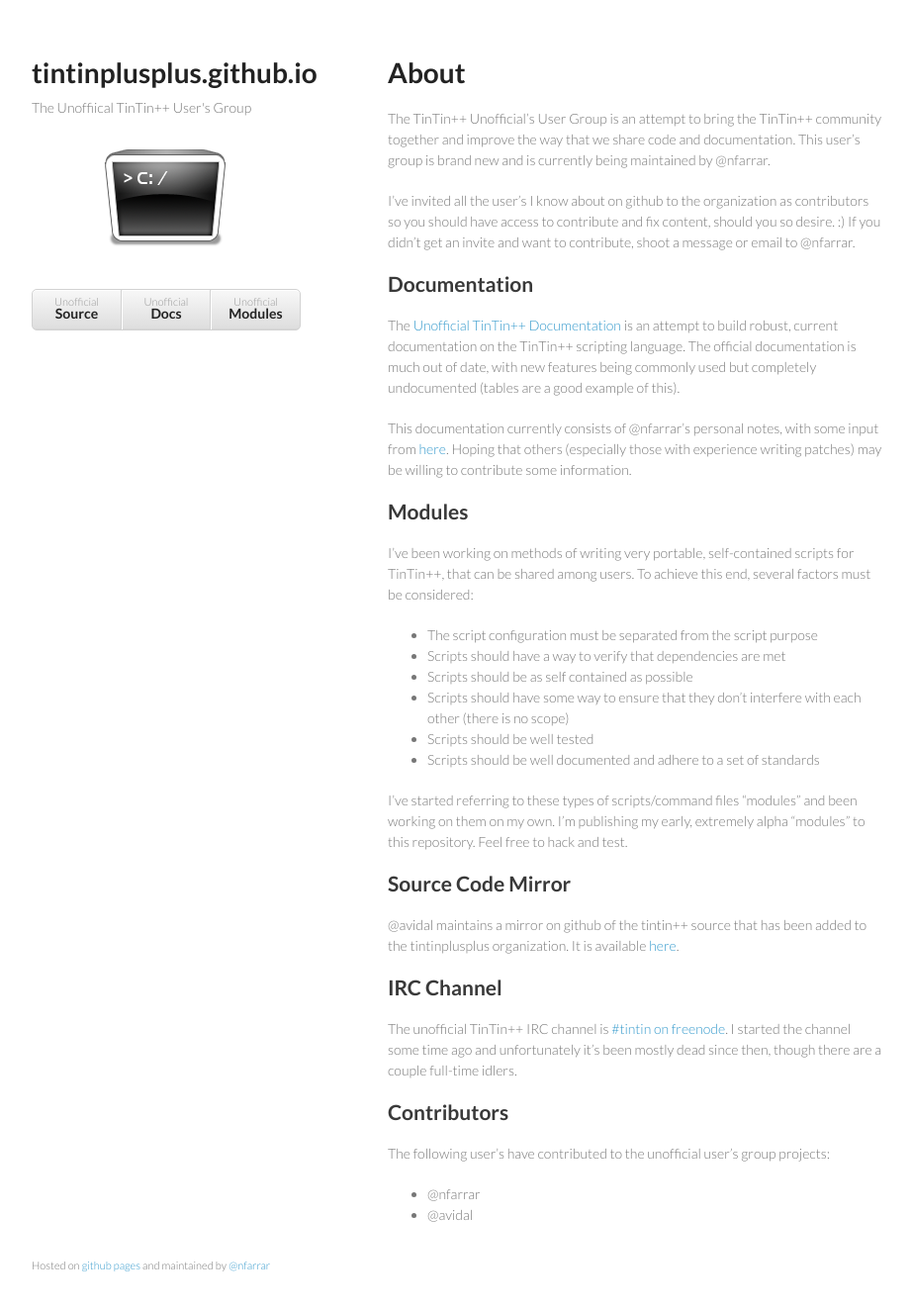
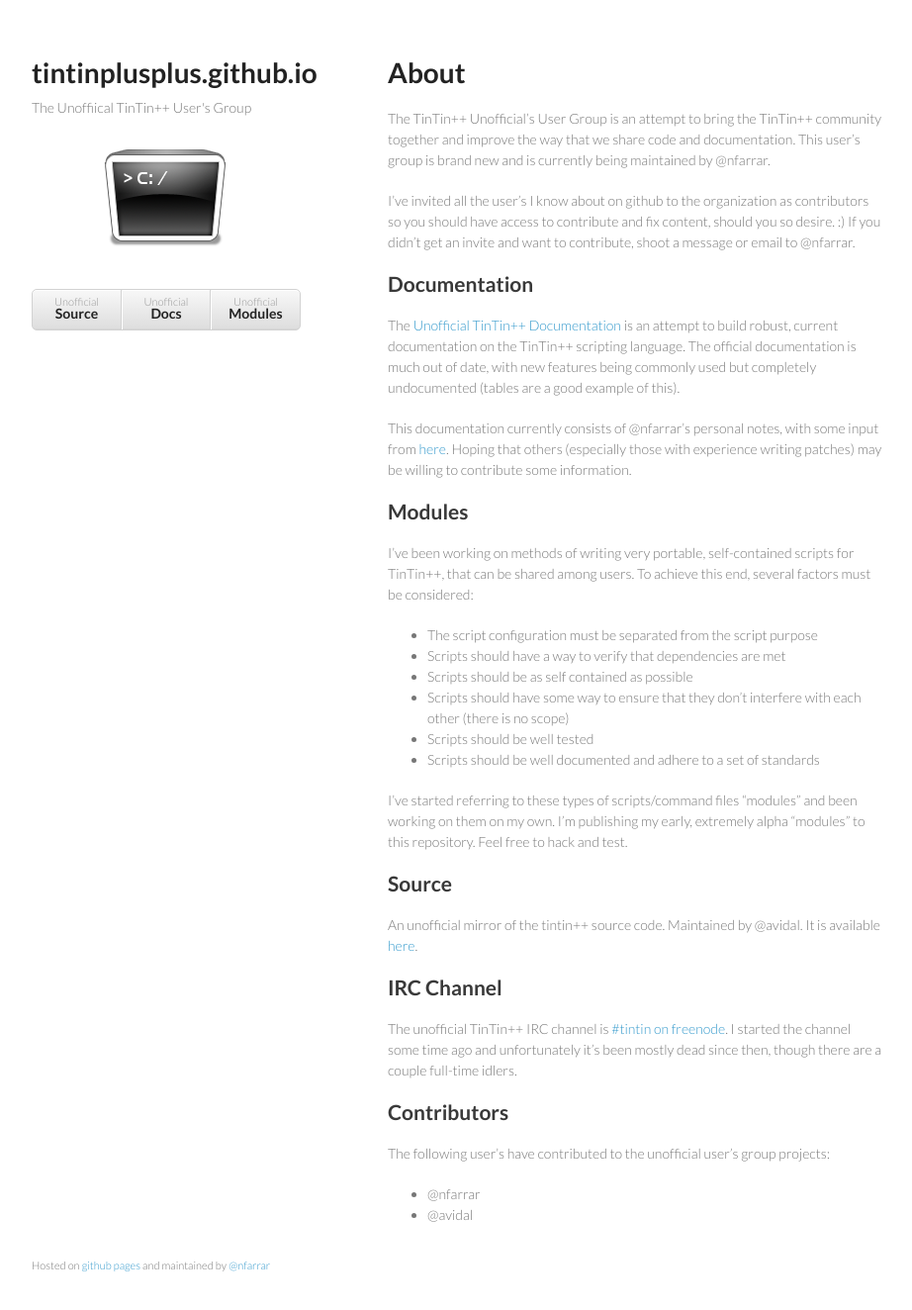
Before and after one commit to tintinplusplus/tintinplusplus.github.io, a Jekyll site: the page built from about.md, in a window 1280 px wide and 1358 px high. Shown: the top 1324 px of the window at 99% size, without its empty margins (178-1100 px from the left). Built offline with Jekyll 4.4.1, drawn with Linux system fonts in a browser that asks for light colours.

Commit message:
updated about.md

```diff
--- a/about.md
+++ b/about.md
@@ -31,9 +31,9 @@ I've been working on methods of writing very portable, self-contained scripts fo
 I've started referring to these types of scripts/command files "modules" and been working on them on my own. I'm publishing my early, extremely alpha "modules" to this repository. Feel free to hack and test.
 
 
-Source Code Mirror
-------------------
-@avidal maintains a mirror on github of the tintin++ source that has been added to the tintinplusplus organization. It is available [here](http://github.com/tintinplusplus/tintin).
+Source
+------
+An unofficial mirror of the tintin++ source code. Maintained by @avidal. It is available [here](http://github.com/tintinplusplus/tintin).
 
 
 IRC Channel
```
